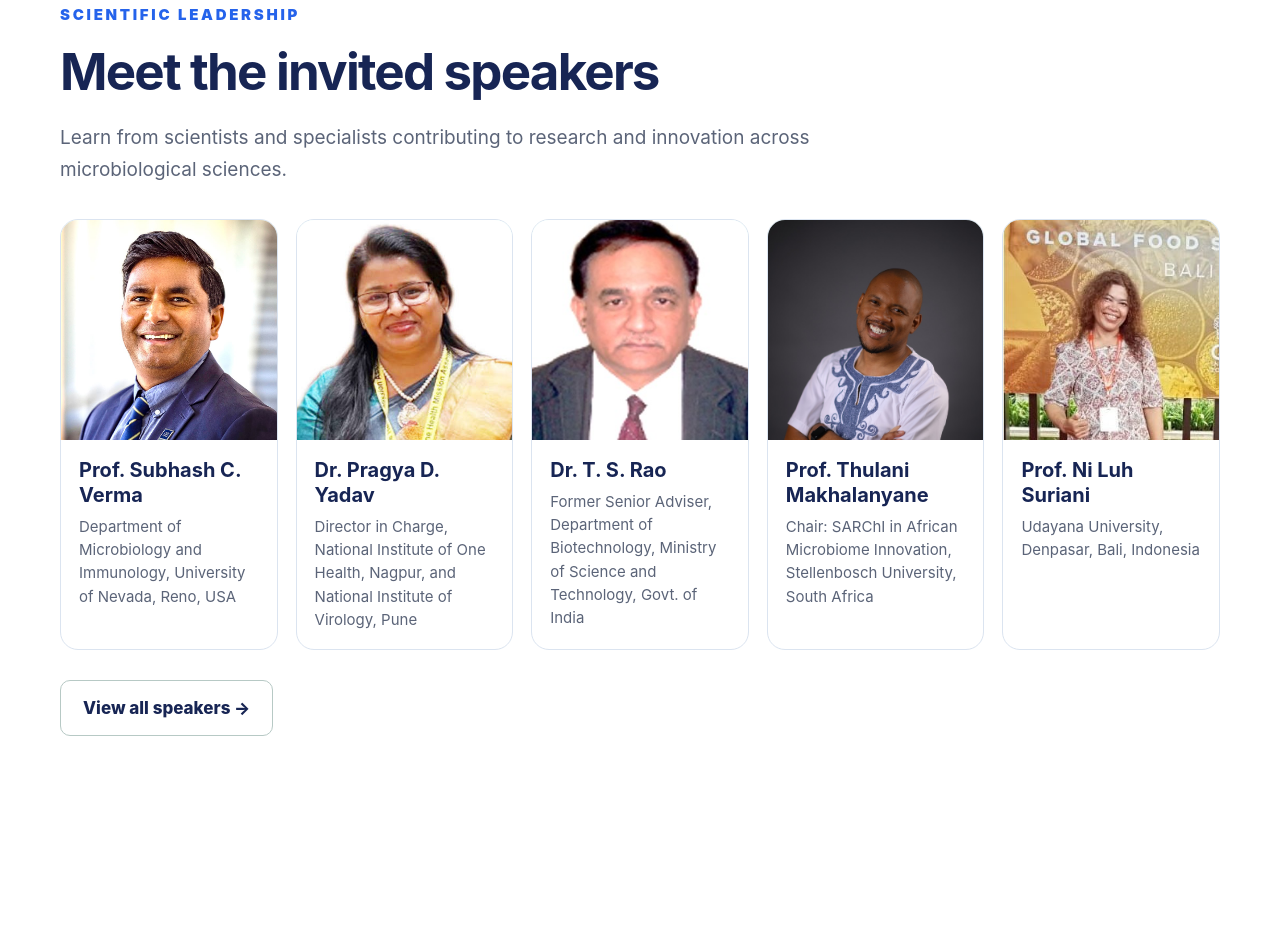
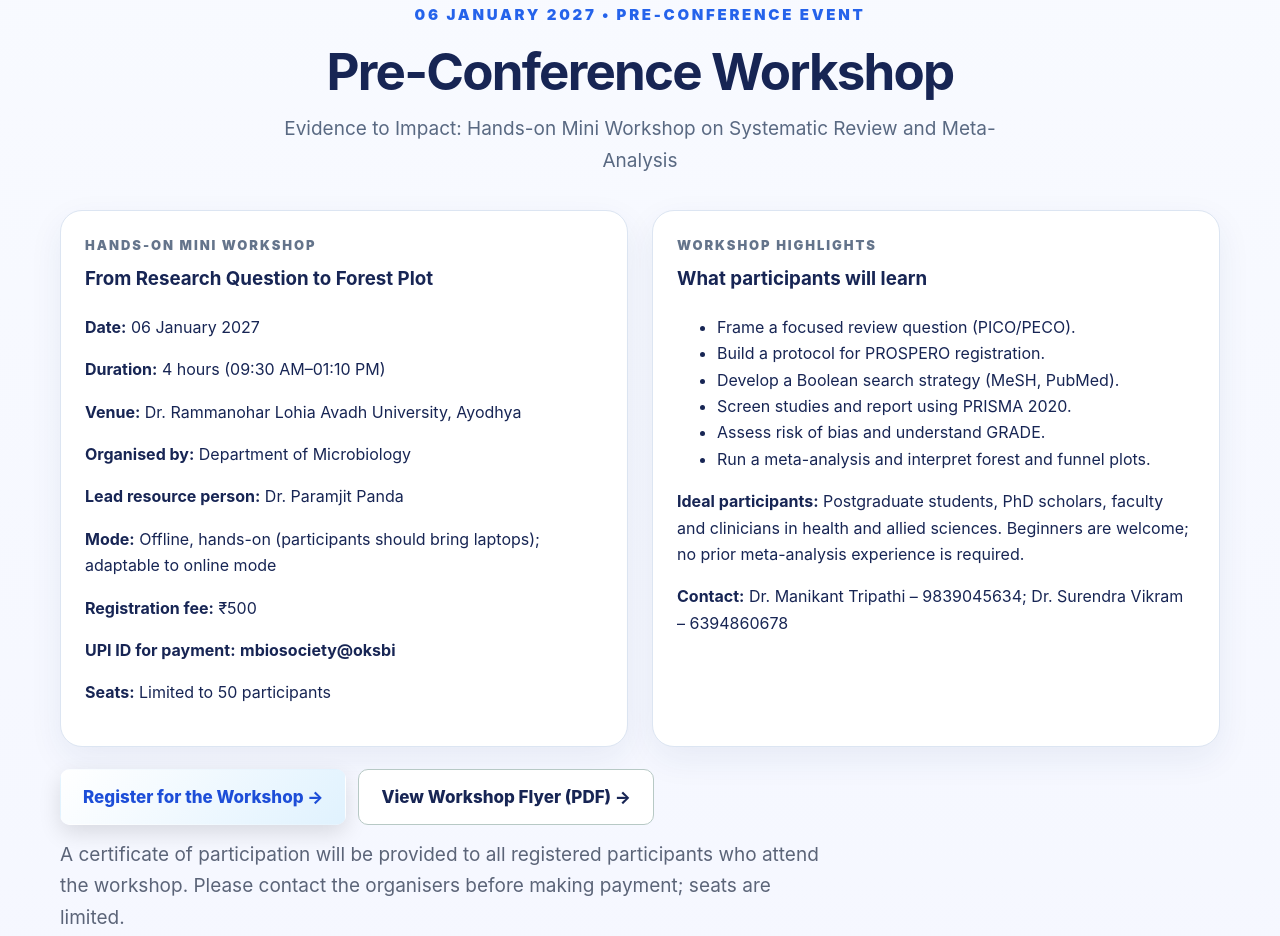
Before and after one commit to shailendramicrobio-debug/icms-website, a plain HTML site: page index.html in a window 1280 px wide. Shown: the part 2195-3131 px from the top of the page. Drawn offline with Linux system fonts and the light colour scheme.

Commit message:
Add files via upload

```diff
--- a/index.html
+++ b/index.html
@@ -180,6 +180,51 @@
         <div class="icms-date-known"><span>Conference dates</span><strong>07–09 January 2027</strong></div>
       </article>
     </div>
+  </div>
+</section>
+
+<!-- Pre-Conference Workshop: added after News & Important Dates -->
+<section class="section section-soft" id="preconference-workshop">
+  <div class="container">
+    <div class="icms-bottom-heading">
+      <p class="section-label">06 JANUARY 2027 • PRE-CONFERENCE EVENT</p>
+      <h2>Pre-Conference Workshop</h2>
+      <p class="home-section-intro">Evidence to Impact: Hands-on Mini Workshop on Systematic Review and Meta-Analysis</p>
+    </div>
+    <div style="display:grid;grid-template-columns:repeat(auto-fit,minmax(min(100%,280px),1fr));gap:24px;align-items:stretch;">
+      <article class="icms-update-card" style="padding:24px;">
+        <p class="icms-mini-label">HANDS-ON MINI WORKSHOP</p>
+        <h3 style="margin-top:8px;">From Research Question to Forest Plot</h3>
+        <p><strong>Date:</strong> 06 January 2027</p>
+        <p><strong>Duration:</strong> 4 hours (09:30 AM–01:10 PM)</p>
+        <p><strong>Venue:</strong> Dr. Rammanohar Lohia Avadh University, Ayodhya</p>
+        <p><strong>Organised by:</strong> Department of Microbiology</p>
+        <p><strong>Lead resource person:</strong> Dr. Paramjit Panda</p>
+        <p><strong>Mode:</strong> Offline, hands-on (participants should bring laptops); adaptable to online mode</p>
+        <p><strong>Registration fee:</strong> ₹500</p>
+        <p><strong>UPI ID for payment:</strong> <span style="font-weight:700;user-select:all;">mbiosociety@oksbi</span></p>
+        <p><strong>Seats:</strong> Limited to 50 participants</p>
+      </article>
+      <article class="icms-update-card" style="padding:24px;">
+        <p class="icms-mini-label">WORKSHOP HIGHLIGHTS</p>
+        <h3 style="margin-top:8px;">What participants will learn</h3>
+        <ul>
+          <li>Frame a focused review question (PICO/PECO).</li>
+          <li>Build a protocol for PROSPERO registration.</li>
+          <li>Develop a Boolean search strategy (MeSH, PubMed).</li>
+          <li>Screen studies and report using PRISMA 2020.</li>
+          <li>Assess risk of bias and understand GRADE.</li>
+          <li>Run a meta-analysis and interpret forest and funnel plots.</li>
+        </ul>
+        <p><strong>Ideal participants:</strong> Postgraduate students, PhD scholars, faculty and clinicians in health and allied sciences. Beginners are welcome; no prior meta-analysis experience is required.</p>
+        <p><strong>Contact:</strong> Dr. Manikant Tripathi – 9839045634; Dr. Surendra Vikram – 6394860678</p>
+      </article>
+    </div>
+    <div style="display:flex;flex-wrap:wrap;gap:12px;margin-top:22px;align-items:center;">
+      <a class="btn btn-primary" href="https://forms.gle/Uj4j4YWQyYw7t2gZ8" target="_blank" rel="noopener noreferrer">Register for the Workshop →</a>
+      <a class="btn btn-outline-dark" href="ICMS_2027_Preconference_Workshop_Flyer.pdf" target="_blank" rel="noopener noreferrer">View Workshop Flyer (PDF) →</a>
+    </div>
+    <p class="home-section-intro" style="margin-top:14px;">A certificate of participation will be provided to all registered participants who attend the workshop. Please contact the organisers before making payment; seats are limited.</p>
   </div>
 </section>
 
```
